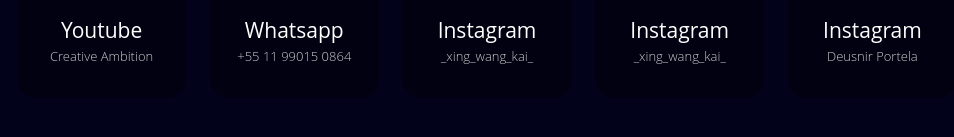
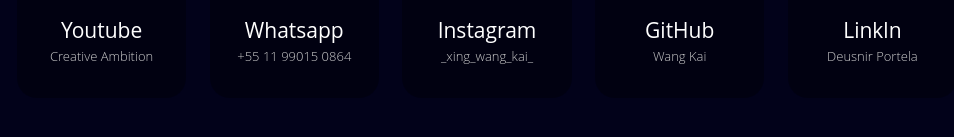
Before and after one commit to xing-wang-kai/MY_PROCFILE, a React (Create React App) app: page / in a window 1280 px wide. Shown: the part 3712-3849 px from the top of the page, without its empty margins (153-1107 px from the left). Built offline with nearby package versions, Linux system fonts and the light colour scheme.

Commit message:
corrigido erros no contatos

```diff
--- a/src/Components/contact/contact.tsx
+++ b/src/Components/contact/contact.tsx
@@ -42,14 +42,14 @@
         <a href="https://github.com/xing-wang-kai" className="contact instagram icon" target="_blank" >
           <AiFillGithub />
           <h2>
-            instagram <span>_xing_wang_kai_</span>
+            GitHub <span>Wang Kai</span>
           </h2>
         </a>
 
         <a href="https://www.linkedin.com/in/deusnir-portela-633b90181/" className="contact instagram icon" target="_blank" >
           <AiFillLinkedin />
           <h2>
-            instagram <span>Deusnir Portela</span>
+            Linkln <span>Deusnir Portela</span>
           </h2>
         </a>
 
```
